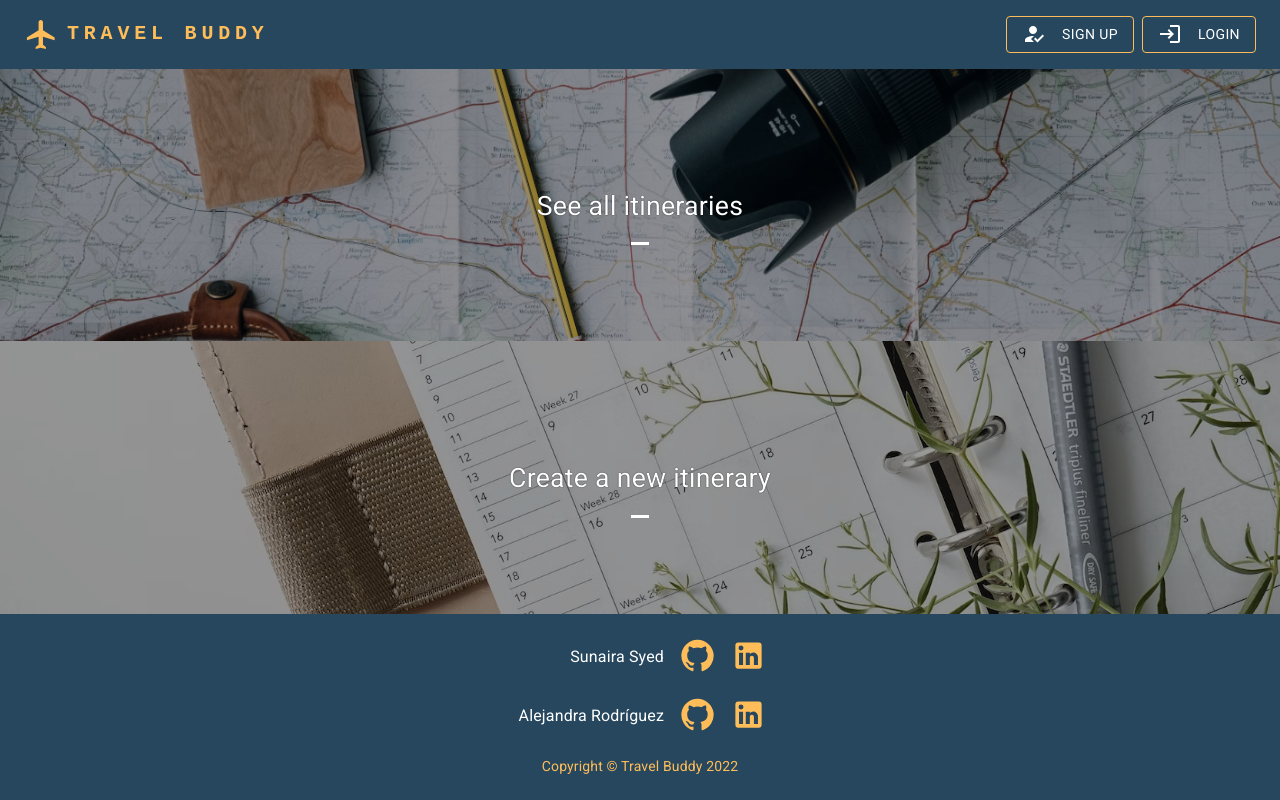
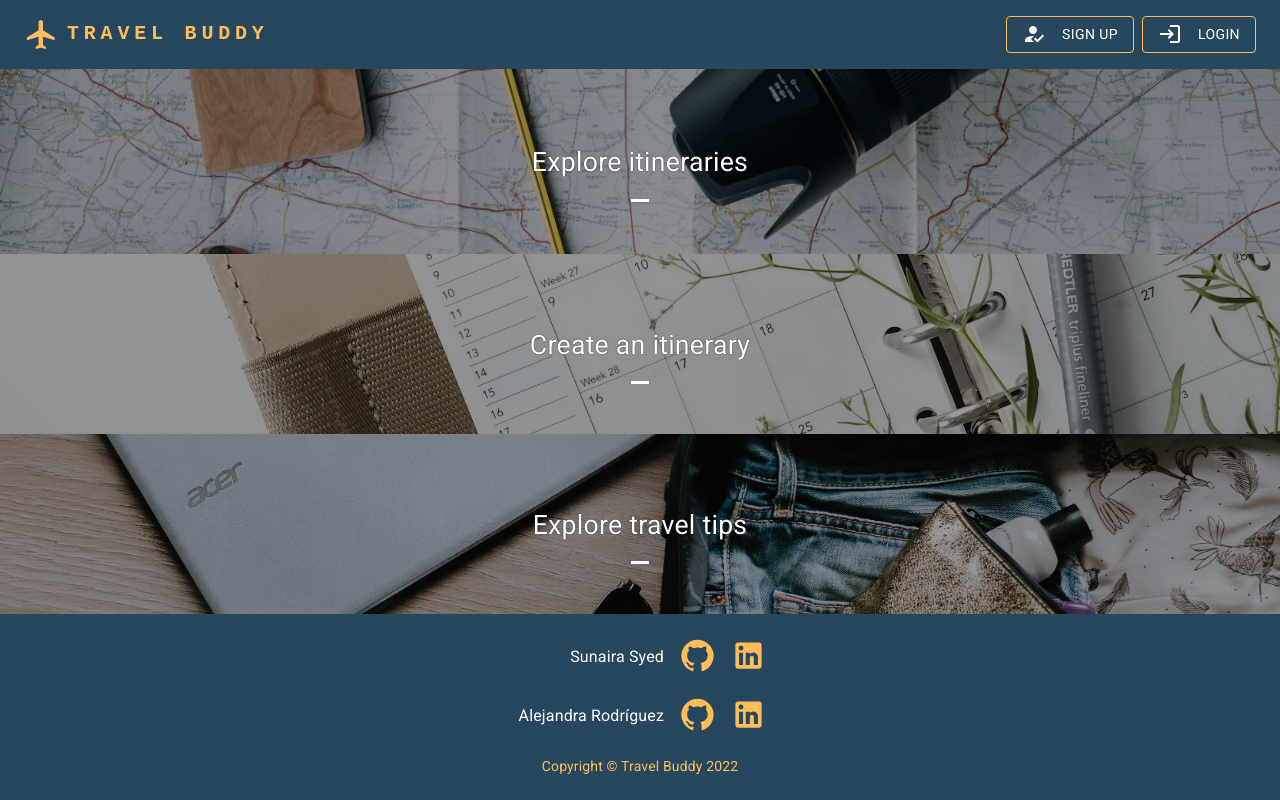
Before and after one commit to Sunairaa/travel-buddy-client, a React (Create React App) app: page / in a window 1280 px wide. Built offline with nearby package versions, Linux system fonts and the light colour scheme; no server answers.

Commit message:
home page done

```diff
--- a/src/components/ComplexButton.jsx
+++ b/src/components/ComplexButton.jsx
@@ -7,7 +7,7 @@ const ImageButton = styled(ButtonBase)(({ theme }) => ({
   position: "relative",
   width: '100%',
   height: '100%',
-  [theme.breakpoints.down("sm")]: {
+  [theme.breakpoints.down("xs")]: {
     width: "100% !important", // Overrides inline-style
     height: 100,
   },
--- a/src/pages/Home.jsx
+++ b/src/pages/Home.jsx
@@ -1,6 +1,7 @@
 import "../App.css";
 import itinerariesPic from '../assets/itineraries.png'
 import plan from '../assets/plan.png'
+import travelTips from '../assets/travelTips.jpg'
 import ComplexButton from "../components/ComplexButton";
 import {Link} from 'react-router-dom'
 
@@ -8,23 +9,31 @@ function Home() {
   return (
     <div style={{flex:1}}>
 
-      <div style={{height: '50%'}}>
+      <div style={{height: '34%'}}>
         <Link to='/itineraries'>
           <ComplexButton
-            title='See all itineraries'
+            title='Explore itineraries'
             imageUrl={itinerariesPic}
           />
         </Link>
       </div>
 
-      <div style={{height: '50%'}}>
+      <div style={{height: '33%'}}>
       <Link to='/new-itinerary'>
         <ComplexButton
-          title='Create a new itinerary'
+          title='Create an itinerary'
           imageUrl={plan}
         />
       </Link>
+      </div>
 
+      <div style={{height: '33%'}}>
+      <Link to='/traveltips'>
+        <ComplexButton
+          title='Explore travel tips'
+          imageUrl={travelTips}
+        />
+      </Link>
       </div>
 
     </div>
```
Also changed, not shown: src/assets/travelTips.jpg (added).
